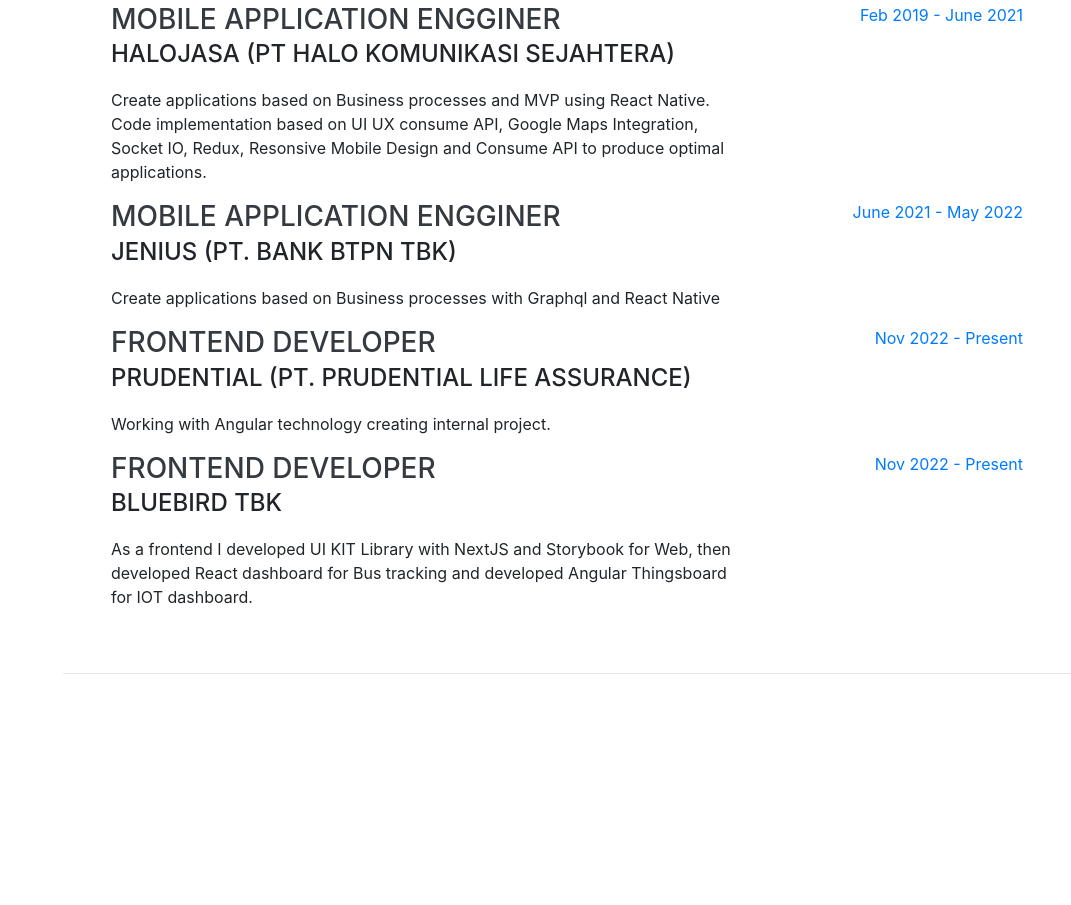
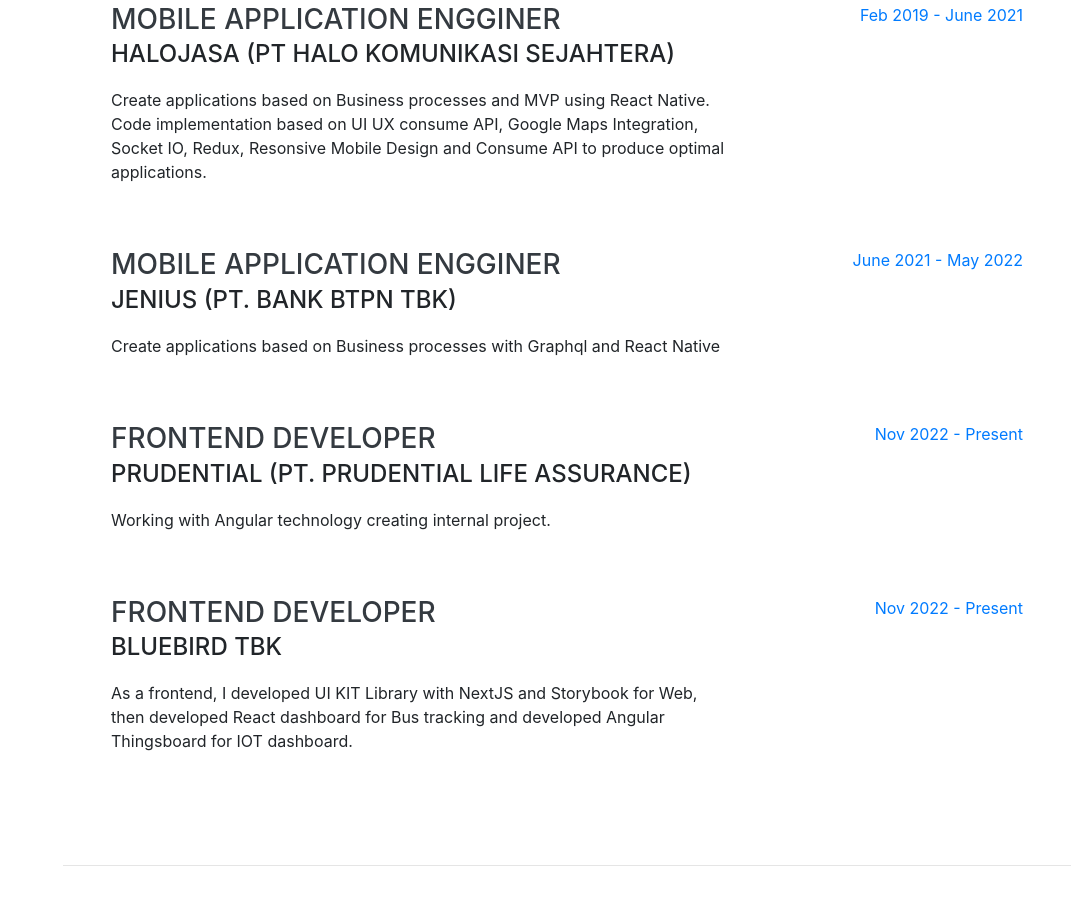
Before and after one commit to zidniryi/zidniryi.github.io, a website with bundled scripts: page index.html in a window 1280 px wide. Shown: the part 1747-2652 px from the top of the page, without its empty margins (209-1280 px from the left). Built offline with nearby package versions, Linux system fonts and the light colour scheme; a web font is replaced by a local one.

Commit message:
Update index.html

```diff
--- a/index.html
+++ b/index.html
@@ -211,7 +211,7 @@
           </div>
 
           <div
-            class="resume-item d-flex flex-column flex-md-row justify-content-between"
+            class="resume-item d-flex flex-column flex-md-row justify-content-between mb-5"
           >
             <div class="resume-content">
               <h3 class="mb-0">Mobile Application Engginer</h3>
@@ -230,7 +230,7 @@
             </div>
           </div>
              <div
-            class="resume-item d-flex flex-column flex-md-row justify-content-between"
+            class="resume-item d-flex flex-column flex-md-row justify-content-between mb-5"
           >
             <div class="resume-content">
               <h3 class="mb-0">Mobile Application Engginer</h3>
@@ -247,7 +247,7 @@
           </div>
 
              <div
-            class="resume-item d-flex flex-column flex-md-row justify-content-between"
+            class="resume-item d-flex flex-column flex-md-row justify-content-between mb-5"
           >
             <div class="resume-content">
               <h3 class="mb-0">Frontend Developer</h3>
@@ -264,7 +264,7 @@
           </div>
 
           <div
-            class="resume-item d-flex flex-column flex-md-row justify-content-between"
+            class="resume-item d-flex flex-column flex-md-row justify-content-between mb-5"
           >
             <div class="resume-content">
               <h3 class="mb-0">Frontend Developer</h3>
@@ -272,7 +272,7 @@
                 Bluebird TBK
               </div>
               <p>
-               As a frontend I developed UI KIT Library with NextJS and Storybook for Web, then developed React dashboard for Bus tracking and developed Angular Thingsboard for IOT dashboard.
+               As a frontend, I developed UI KIT Library with NextJS and Storybook for Web, then developed React dashboard for Bus tracking and developed Angular Thingsboard for IOT dashboard.
               </p>
             </div>
             <div class="resume-date text-md-right">
```
